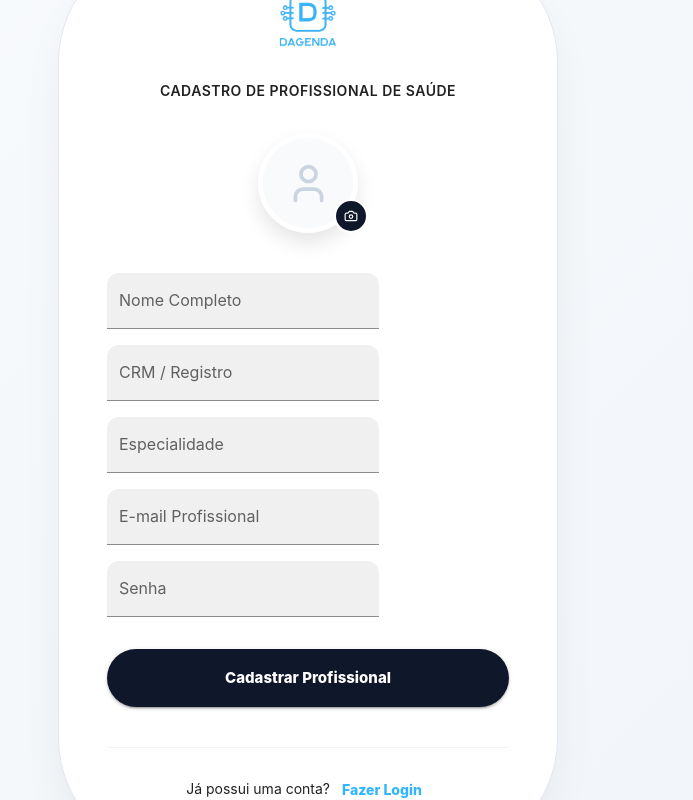
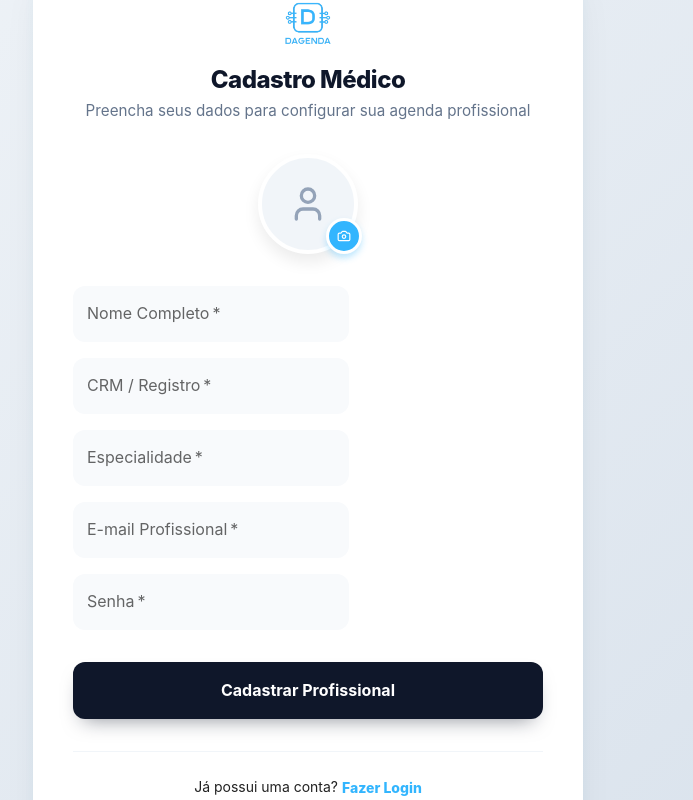
Before and after one commit to Otavio-Fadini/DAgenda_V2, a React app in the folder frontend/: page /cadastro/profissional in a window 1280 px wide. Shown: the whole page, without its empty margins (332-1025 px from the left). Built offline with nearby package versions, Linux system fonts and the light colour scheme; the HTML template or start-up script is replaced by a standard one.

Commit message:
Tela nova da Cadastro de Profissional

```diff
--- a/frontend/src/pages/Cadastro/CadastroProfissional.jsx
+++ b/frontend/src/pages/Cadastro/CadastroProfissional.jsx
@@ -1,12 +1,11 @@
 import React, { useState } from 'react';
-import { Box, TextField, Button, Typography, Paper, Grid, InputAdornment, Avatar, IconButton } from '@mui/material';
+import { Box, TextField, Button, Typography, Paper, Grid, InputAdornment, Avatar, IconButton, Fade } from '@mui/material';
 import { User, Mail, Lock, Stethoscope, Camera, CreditCard } from 'lucide-react';
 import axios from 'axios';
 import { useNavigate } from 'react-router-dom';
 import logoImg from '../../assets/logo.png';
 
 const CadastroProfissional = () => {
-    // CORRIGIDO: 'registro' mudou para 'crm' para bater com o Backend
     const [formData, setFormData] = useState({
         nome: '',
         crm: '',
@@ -21,7 +20,6 @@ const CadastroProfissional = () => {
     const handleImageChange = (e) => {
         const file = e.target.files[0];
         if (file) {
-            // Preview apenas visual, o envio será via JSON para simplificar
             setPreview(URL.createObjectURL(file));
         }
     };
@@ -29,7 +27,6 @@ const CadastroProfissional = () => {
     const handleSubmit = async (e) => {
         e.preventDefault();
         try {
-            // AJUSTADO: Enviando como JSON simples para bater com o seu auth.js atual
             await axios.post('https://dagenda.com.br/api/auth/cadastro-profissional', formData);
             alert("Profissional cadastrado com sucesso!");
             navigate('/');
@@ -39,96 +36,148 @@ const CadastroProfissional = () => {
         }
     };
 
+    // Estilo customizado e moderno para os Inputs (Mesmo padrão do Paciente)
+    const modernInputStyle = {
+        '& .MuiOutlinedInput-root': {
+            borderRadius: '12px',
+            backgroundColor: '#F8FAFC',
+            transition: 'all 0.2s ease-in-out',
+            '& fieldset': { borderColor: 'transparent' },
+            '&:hover fieldset': { borderColor: '#E2E8F0' },
+            '&.Mui-focused fieldset': { borderColor: '#32B5FE', borderWidth: '2px' },
+            '&.Mui-focused': { backgroundColor: '#FFFFFF', boxShadow: '0 4px 12px rgba(50, 181, 254, 0.1)' }
+        }
+    };
+
     return (
         <Box sx={{
-            minHeight: '100vh', display: 'flex', alignItems: 'center', justifyContent: 'center',
-            background: 'linear-gradient(135deg, #f8fafc 0%, #f1f5f9 100%)', p: 2
+            minHeight: '100vh',
+            display: 'flex',
+            alignItems: 'center',
+            justifyContent: 'center',
+            background: 'linear-gradient(135deg, #F0F4F8 0%, #D9E2EC 100%)',
+            p: 2
         }}>
+            <Fade in={true} timeout={800}>
                 <Paper elevation={0} sx={{
-                p: { xs: 4, md: 6 }, borderRadius: 10, maxWidth: 500, width: '100%',
-                border: '1px solid #e2e8f0', textAlign: 'center',
-                boxShadow: '0 25px 50px -12px rgba(0, 0, 0, 0.08)'
+                    p: { xs: 4, md: 5 },
+                    borderRadius: '24px',
+                    maxWidth: 550,
+                    width: '100%',
+                    bgcolor: '#ffffff',
+                    textAlign: 'center',
+                    boxShadow: '0 20px 40px -10px rgba(0, 0, 0, 0.08), 0 0 10px rgba(50, 181, 254, 0.05)'
                 }}>
-                <Box sx={{ mb: 3 }}>
-                    <img src={logoImg} alt="DAGENDA" style={{ height: '60px', objectFit: 'contain' }} />
+                    <Box sx={{ mb: 4, display: 'flex', flexDirection: 'column', alignItems: 'center' }}>
+                        <img src={logoImg} alt="DAGENDA" style={{ height: '48px', objectFit: 'contain', marginBottom: '16px' }} />
+                        <Typography variant="h5" sx={{ fontWeight: 800, color: '#0f172a', letterSpacing: '-0.5px' }}>
+                            Cadastro Médico
+                        </Typography>
+                        <Typography variant="body2" sx={{ color: '#64748b', mt: 0.5, fontSize: '0.95rem' }}>
+                            Preencha seus dados para configurar sua agenda profissional
+                        </Typography>
                     </Box>
-                <Typography variant="body2" color="text.secondary" sx={{ mb: 4, fontWeight: 600, letterSpacing: '0.5px', textTransform: 'uppercase' }}>
-                    Cadastro de Profissional de Saúde
-                </Typography>
 
                     <form onSubmit={handleSubmit}>
-                    <Box sx={{ display: 'flex', justifyContent: 'center', mb: 5, position: 'relative' }}>
+                        {/* Seção da Foto de Perfil */}
+                        <Box sx={{ display: 'flex', justifyContent: 'center', mb: 4, position: 'relative' }}>
+                            <Box sx={{ position: 'relative' }}>
                                 <Avatar src={preview} sx={{
-                            width: 100, height: 100, border: '5px solid #fff',
-                            boxShadow: '0 10px 20px rgba(0,0,0,0.1)', bgcolor: '#f8fafc'
+                                    width: 100, height: 100,
+                                    border: '4px solid #ffffff',
+                                    boxShadow: '0 8px 16px rgba(0,0,0,0.08)',
+                                    bgcolor: '#F1F5F9',
+                                    color: '#94A3B8'
                                 }}>
-                            <User size={45} color="#cbd5e1" />
+                                    {!preview && <User size={40} />}
                                 </Avatar>
                                 <input accept="image/*" type="file" id="foto-prof" style={{ display: 'none' }} onChange={handleImageChange} />
                                 <label htmlFor="foto-prof">
                                     <IconButton component="span" sx={{
-                                position: 'absolute', bottom: 0, right: '35%',
-                                bgcolor: '#0f172a', color: 'white', border: '2px solid #fff',
-                                '&:hover': { bgcolor: '#32B5FE' }
+                                        position: 'absolute', bottom: 0, right: -4,
+                                        bgcolor: '#32B5FE', color: 'white',
+                                        border: '3px solid #fff', width: 36, height: 36,
+                                        boxShadow: '0 4px 6px rgba(50,181,254,0.3)',
+                                        '&:hover': { bgcolor: '#0f172a', transform: 'scale(1.05)' },
+                                        transition: 'all 0.2s'
                                     }}>
-                                <Camera size={14} />
+                                        <Camera size={18} />
                                     </IconButton>
                                 </label>
                             </Box>
+                        </Box>
 
+                        {/* Campos do Formulário */}
                         <Grid container spacing={2}>
                             <Grid item xs={12}>
-                            <TextField fullWidth label="Nome Completo" variant="filled"
+                                <TextField fullWidth label="Nome Completo" variant="outlined"
                                     value={formData.nome}
-                                InputProps={{ disableUnderline: true, startAdornment: <InputAdornment position="start"><User size={18} color="#64748b"/></InputAdornment>, sx: { borderRadius: 3, bgcolor: '#f1f5f9' } }}
-                                onChange={(e) => setFormData({...formData, nome: e.target.value})} />
+                                    InputProps={{ startAdornment: <InputAdornment position="start"><User size={20} color="#94A3B8"/></InputAdornment> }}
+                                    sx={modernInputStyle} onChange={(e) => setFormData({...formData, nome: e.target.value})} required />
                             </Grid>
-                        <Grid item xs={12} md={6}>
-                            <TextField fullWidth label="CRM / Registro" variant="filled"
-                                value={formData.crm} // Mudado de registro para crm
-                                InputProps={{ disableUnderline: true, startAdornment: <InputAdornment position="start"><CreditCard size={18} color="#64748b"/></InputAdornment>, sx: { borderRadius: 3, bgcolor: '#f1f5f9' } }}
-                                onChange={(e) => setFormData({...formData, crm: e.target.value})} />
+                            <Grid item xs={12} sm={6}>
+                                <TextField fullWidth label="CRM / Registro" variant="outlined"
+                                    value={formData.crm}
+                                    InputProps={{ startAdornment: <InputAdornment position="start"><CreditCard size={20} color="#94A3B8"/></InputAdornment> }}
+                                    sx={modernInputStyle} onChange={(e) => setFormData({...formData, crm: e.target.value})} required />
                             </Grid>
-                        <Grid item xs={12} md={6}>
-                            <TextField fullWidth label="Especialidade" variant="filled"
+                            <Grid item xs={12} sm={6}>
+                                <TextField fullWidth label="Especialidade" variant="outlined"
                                     value={formData.especialidade}
-                                InputProps={{ disableUnderline: true, startAdornment: <InputAdornment position="start"><Stethoscope size={18} color="#64748b"/></InputAdornment>, sx: { borderRadius: 3, bgcolor: '#f1f5f9' } }}
-                                onChange={(e) => setFormData({...formData, especialidade: e.target.value})} />
+                                    InputProps={{ startAdornment: <InputAdornment position="start"><Stethoscope size={20} color="#94A3B8"/></InputAdornment> }}
+                                    sx={modernInputStyle} onChange={(e) => setFormData({...formData, especialidade: e.target.value})} required />
                             </Grid>
                             <Grid item xs={12}>
-                            <TextField fullWidth label="E-mail Profissional" variant="filled"
+                                <TextField fullWidth label="E-mail Profissional" variant="outlined" type="email"
                                     value={formData.email}
-                                InputProps={{ disableUnderline: true, startAdornment: <InputAdornment position="start"><Mail size={18} color="#64748b"/></InputAdornment>, sx: { borderRadius: 3, bgcolor: '#f1f5f9' } }}
-                                onChange={(e) => setFormData({...formData, email: e.target.value})} />
+                                    InputProps={{ startAdornment: <InputAdornment position="start"><Mail size={20} color="#94A3B8"/></InputAdornment> }}
+                                    sx={modernInputStyle} onChange={(e) => setFormData({...formData, email: e.target.value})} required />
                             </Grid>
                             <Grid item xs={12}>
-                            <TextField fullWidth label="Senha" type="password" variant="filled"
+                                <TextField fullWidth label="Senha" type="password" variant="outlined"
                                     value={formData.senha}
-                                InputProps={{ disableUnderline: true, startAdornment: <InputAdornment position="start"><Lock size={18} color="#64748b"/></InputAdornment>, sx: { borderRadius: 3, bgcolor: '#f1f5f9' } }}
-                                onChange={(e) => setFormData({...formData, senha: e.target.value})} />
+                                    InputProps={{ startAdornment: <InputAdornment position="start"><Lock size={20} color="#94A3B8"/></InputAdornment> }}
+                                    sx={modernInputStyle} onChange={(e) => setFormData({...formData, senha: e.target.value})} required />
                             </Grid>
                         </Grid>
 
-                    <Button
-                        fullWidth
-                        variant="contained"
-                        type="submit"
-                        size="large"
-                        sx={{
-                            mt: 4, borderRadius: 4, fontWeight: 800, py: 2,
-                            bgcolor: '#0f172a', color: 'white', textTransform: 'none',
-                            '&:hover': { bgcolor: '#32B5FE' }
-                        }}
-                    >
+                        <Button fullWidth variant="contained" type="submit" sx={{
+                            mt: 4, py: 1.8,
+                            borderRadius: '12px',
+                            fontWeight: 700,
+                            fontSize: '1rem',
+                            bgcolor: '#0f172a',
+                            color: '#FFFFFF',
+                            textTransform: 'none',
+                            boxShadow: '0 10px 20px -10px rgba(15, 23, 42, 0.5)',
+                            transition: 'all 0.3s ease',
+                            '&:hover': {
+                                bgcolor: '#32B5FE',
+                                boxShadow: '0 10px 20px -10px rgba(50, 181, 254, 0.6)',
+                                transform: 'translateY(-2px)'
+                            }
+                        }}>
                             Cadastrar Profissional
                         </Button>
                     </form>
-                <Box sx={{ mt: 5, pt: 3, borderTop: '1px solid #f1f5f9' }}>
+
+                    <Box sx={{ mt: 4, pt: 3, borderTop: '1px solid #F1F5F9' }}>
                         <Typography variant="body2" color="text.secondary" fontWeight={500}>
-                        Já possui uma conta? <Button onClick={() => navigate('/')} sx={{ fontWeight: 800, textTransform: 'none', color: '#32B5FE' }}>Fazer Login</Button>
+                            Já possui uma conta? {' '}
+                            <Button onClick={() => navigate('/')} disableRipple sx={{
+                                fontWeight: 800,
+                                textTransform: 'none',
+                                color: '#32B5FE',
+                                p: 0,
+                                minWidth: 'auto',
+                                '&:hover': { background: 'transparent', textDecoration: 'underline' }
+                            }}>
+                                Fazer Login
+                            </Button>
                         </Typography>
                     </Box>
                 </Paper>
+            </Fade>
         </Box>
     );
 };
```
Lines whose indentation alone changed are shown as unchanged.
